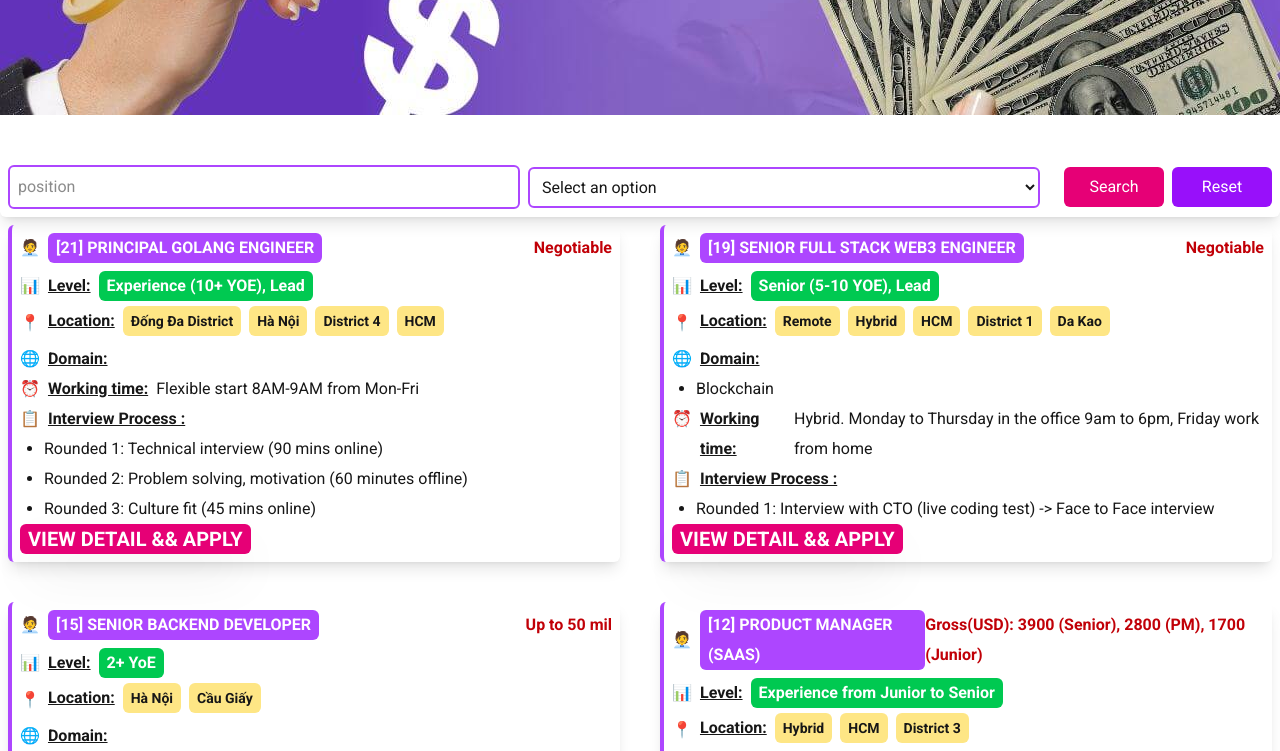
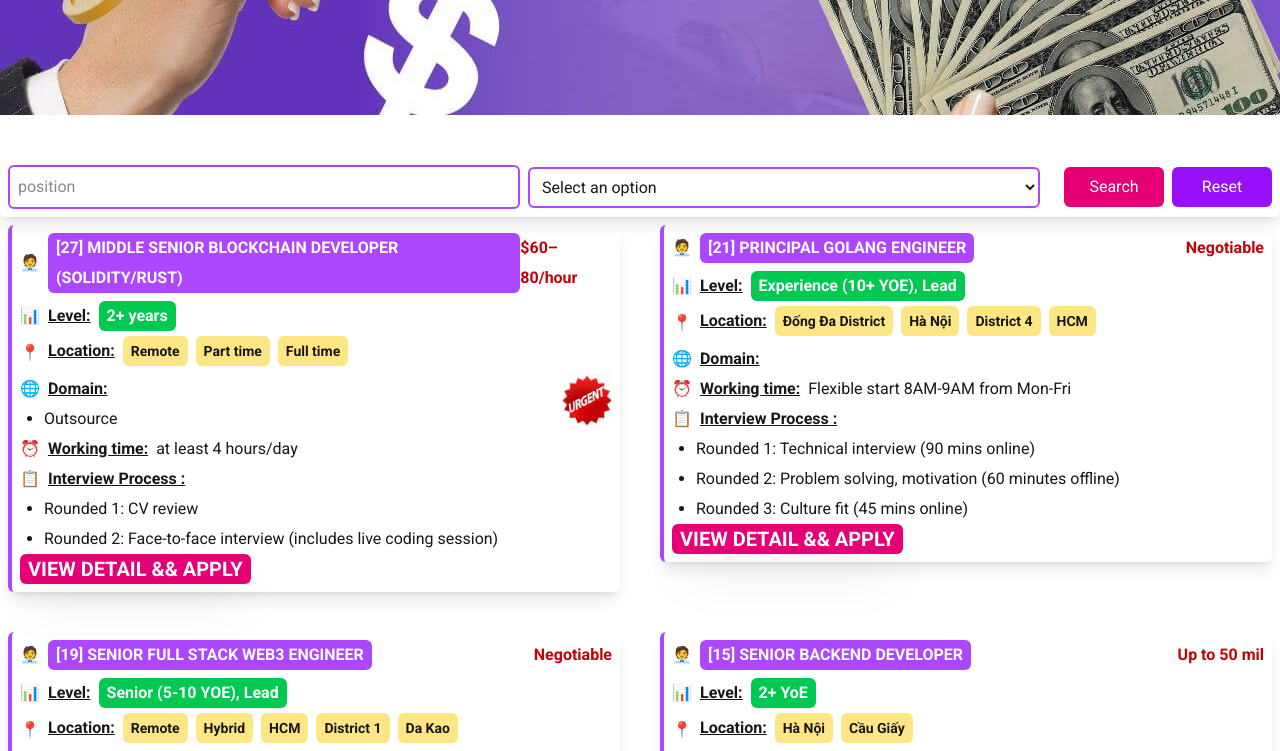
Before and after one commit to zidane168/job-resource2, a Next.js app: page / in a window 1280 px wide. Shown: the part 605-1356 px from the top of the page. Built offline with nearby package versions, Linux system fonts and the light colour scheme.

Commit message:
add blockchian job

```diff
--- a/src/component/Detail.tsx
+++ b/src/component/Detail.tsx
@@ -141,7 +141,7 @@ export function Detail( { job } : { job : IJob}  ) {
                         <div>
                             <Link href="/">
                                 <button className='w-full p-2 font-bold text-white uppercase bg-purple-600 rounded-md hover:bg-purple-400 hover:cursor-pointer' >
-                                    Xem thêm những job khác tại đây
+                                    Discover Exciting Job Opportunities Here
                                 </button>
                             </Link>
                         </div>
--- a/src/data/jobs.ts
+++ b/src/data/jobs.ts
@@ -1,4 +1,58 @@
 export const jobs = [
+
+     {
+        id: 27,
+        jobCode: "US1",
+        level: [
+           "2+ years"
+        ],
+        title: "Middle Senior Blockchain Developer (Solidity/Rust)",
+        status: "URGENT",     // OPEN, CLOSE, URGENT
+        location: [
+            "Remote",
+            "Part time",
+            "Full time"
+        ],
+        reason: "",
+        aboutOurCompany: [
+            "We’re a global software team with members in the U.S., France, Brazil, Singapore, and Hong Kong. We build custom software including ERP systems, online games, ecommerce platforms – and now expanding into Web3."
+        ],
+        notes: [
+        ],
+        jobDescription: [
+            "Highlight your experience with smart contracts (Solidity or Rust) and Web3 projects. Be prepared to collaborate remotely with an international team and show familiarity with dApps, wallets, and Web3 tools.",
+            "Build and maintain smart contracts using Solidity (Ethereum) or Rust (e.g. Solana, Near)",
+            "Develop dApps and tools using JavaScript/TypeScript",
+            "Work with crypto wallets and Layer 2 solutions",
+            "Write clean, maintainable, and secure code",
+            "Contribute to system design and architecture discussions",
+            "2+ years of experience in backend or blockchain development",
+            "Proficient in either Solidity or Rust",
+            "Hands-on experience with Web3 libraries (e.g., Web3.js, Ethers.js)",
+            "Good understanding of blockchain, smart contracts, and decentralization",
+            "Familiarity with wallets and Layer 2s is a big plus",
+        ],
+        benefit: [
+            "$60–80/hour",
+            "Performance-based bonuses",
+            "Paid vacation",
+            "Provided laptop",
+            "Personal development budge",
+        ],
+        domain: [
+            "Outsource"
+        ],
+        interviewProcess: [
+            "CV review ",
+            "Face-to-face interview (includes live coding session)",
+        ],
+        language:[
+            "English: Fluently"
+        ],
+        postDate: "2025/24/05",
+        salary: "$60–80/hour",
+        workingTime: "at least 4 hours/day",
+    },
 
     {
         id: 12,
```
